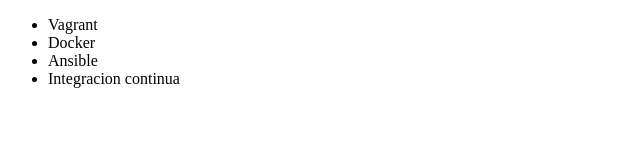
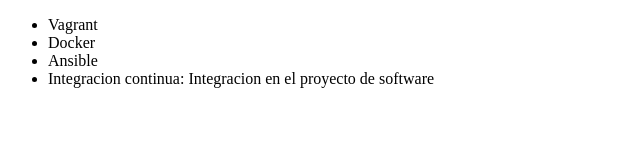
Before and after one commit to EdgarVargas/alura-git, a plain HTML site: page index.html in a window 1280 px wide. Shown: the whole page, without its empty margins (0-640 px from the left). Drawn offline with Linux system fonts and the light colour scheme.

Commit message:
Renombrando curso de integracion continua

```diff
--- a/index.html
+++ b/index.html
@@ -9,7 +9,7 @@
          <li> Vagrant </li>
          <li> Docker </li>
          <li> Ansible </li>
-         <li> Integracion continua </li>
+         <li> Integracion continua: Integracion en el proyecto de software </li>
      </ul>
 </body>
 </html>
```
